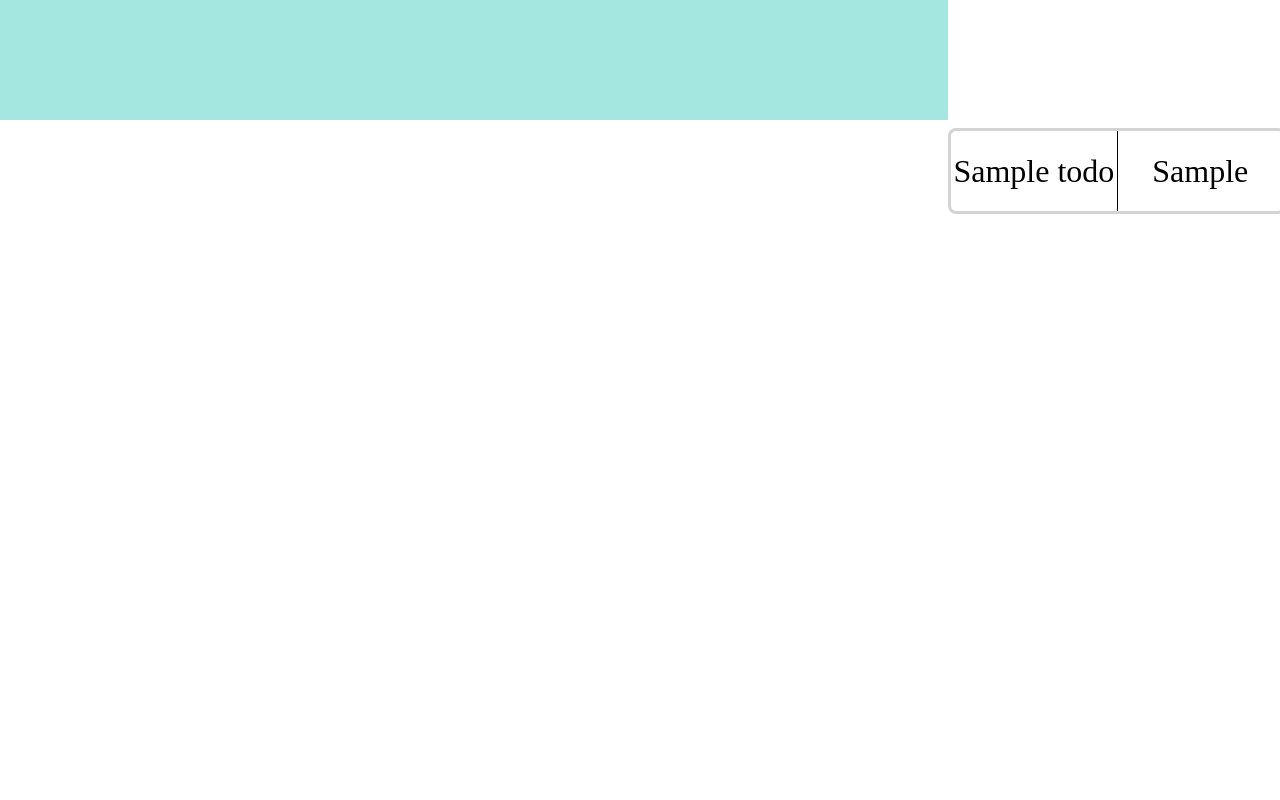
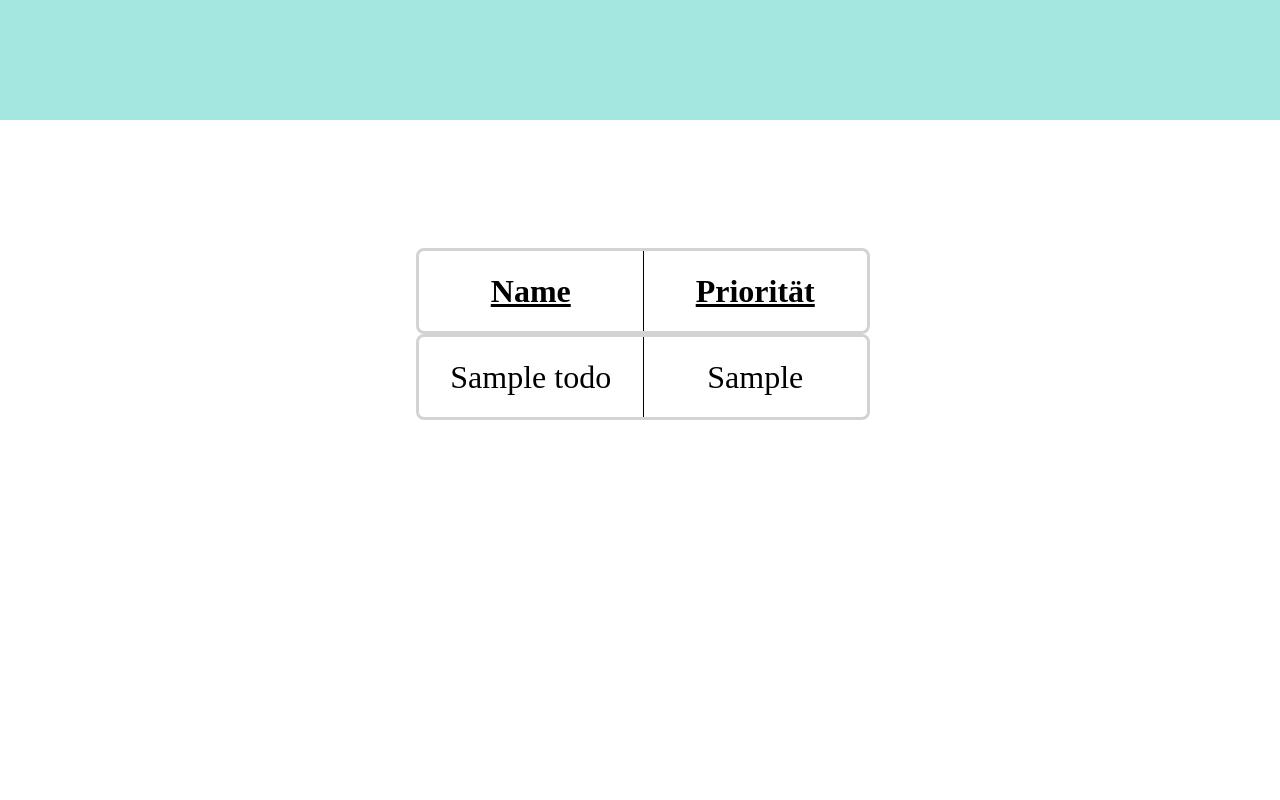
Before and after one commit to TimoS98/einf-projekt, a Flask app: page /open_list_page in a window 1280 px wide. Run offline with Flask 3, Linux system fonts and the light colour scheme; the visitor is signed in with stand-in values (Sample User, id 1); tables that the repository leaves empty hold one stand-in row (values such as "Sample post").

Commit message:
Einsicht Liste Navbar mittig und kategorien

```diff
--- a/flask-projekt/static/ansicht.css
+++ b/flask-projekt/static/ansicht.css
@@ -3,13 +3,16 @@ body,html{
     width: 100%;
     margin:0;
     display: flex;
-    justify-content: center;
+    justify-content: flex-start;
+    flex-direction: column;
+    align-items: center;
 
 }
 #navbar{
     background-color: rgba(28, 195, 181, 0.4);
     height: 15vh;
     width: 100%;
+
 
 }
 #anordnung_eintraege{
@@ -18,6 +21,7 @@ body,html{
     width: 35%;
     gap: 2%;
     margin-top: 16vh;
+
 
 }
 .entries{
@@ -50,3 +54,23 @@ justify-content: center;
 width: 50%;
 
 }
+
+.name_kategorie{
+display: flex;
+align-items: center;
+justify-content: center;
+width: 50%;
+border-right: 1px solid black;
+font-weight: bold;
+text-decoration: underline;
+}
+
+.prio_kategorie{
+display: flex;
+align-items: center;
+justify-content: center;
+width: 50%;
+font-weight: bold;
+text-decoration: underline;
+
+}
--- a/flask-projekt/templates/listen_einsicht.html
+++ b/flask-projekt/templates/listen_einsicht.html
@@ -7,9 +7,13 @@
 <body>
     <div id="navbar"></div>
     <div id="anordnung_eintraege">
+        <div class= "entries">
+            <div class="name_kategorie">Name</div>
+            <div class="prio_kategorie">Priorität</div>
+        </div>
 {% for todo in todos %}
     <div class="entries">
-       <div class="name_todo">{{ todo["Name"] }}</div>
+        <div class="name_todo">{{ todo["Name"] }}</div>
         <div class="prio_todo">{{ todo["Prioritaet"] }}</div>
     </div>
 {% endfor %}
```
